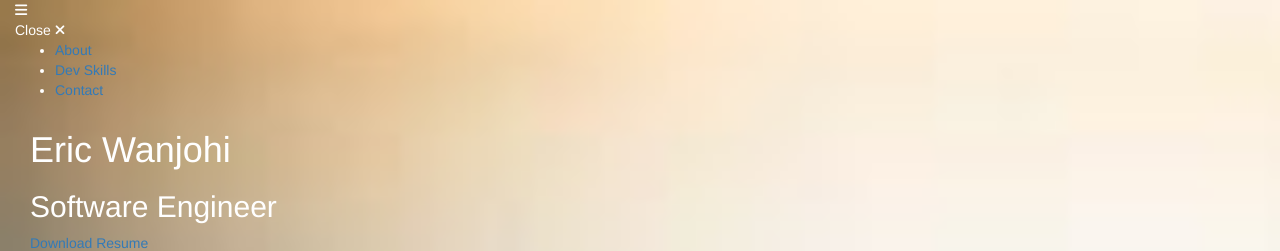
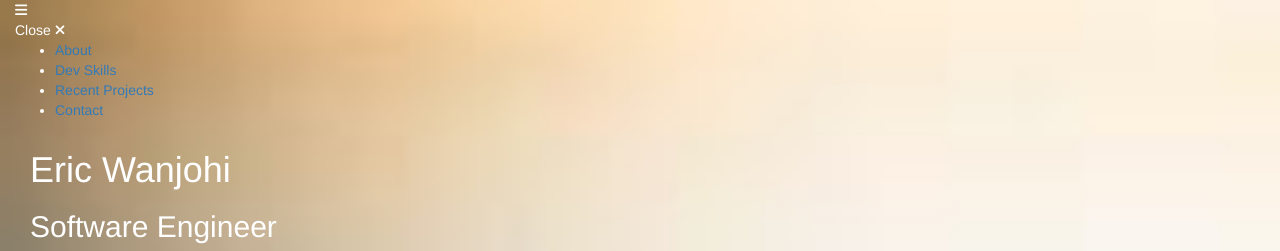
Before and after one commit to EricWanjohi/eric-portfolio, a website: page index.html in a window 1280 px wide. Shown: the top 251 px of the page. Drawn offline with nearby package versions, Linux system fonts and the light colour scheme.

Commit message:
- Un-commented a list item to show recent jobs

```diff
--- a/index.html
+++ b/index.html
@@ -30,9 +30,9 @@
             <li>
                 <a href="#skills">Dev Skills</a>
             </li>
-            <!-- <li>
-                <a href="#recent-projects">Recent Projects</a>
-            </li> -->
+            <li>
+                <a href="#projects">Recent Projects</a>
+            </li>
             <li>
                 <a href="#contact">Contact</a>
             </li>
```
